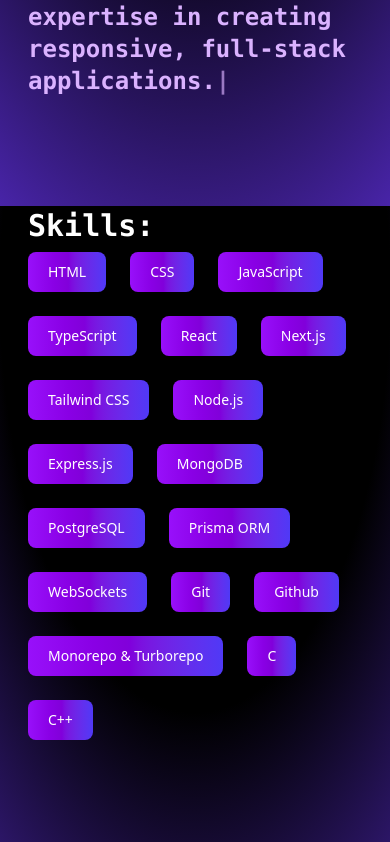
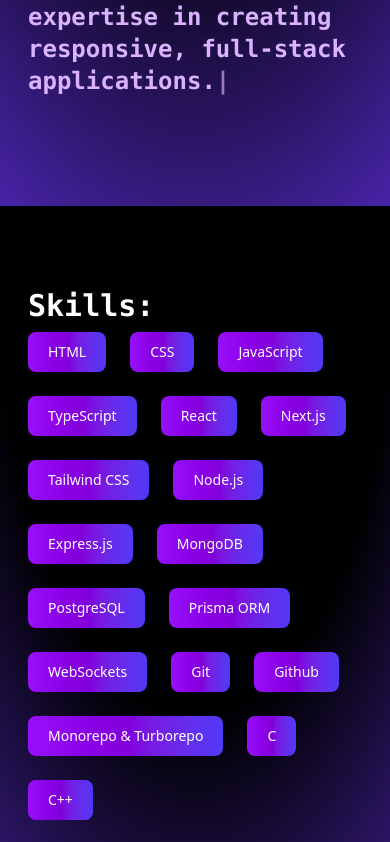
Before and after one commit to Adarsh-ops/Personal-Portfolio-Website, a Next.js app: page / in a window 390 px wide. Shown: the part 1482-2324 px from the top of the page. Built offline with nearby package versions, Linux system fonts and the light colour scheme.

Commit message:
Added margin

```diff
--- a/components/Skills.tsx
+++ b/components/Skills.tsx
@@ -31,7 +31,7 @@
 
   return (
     <motion.div
-      className="text-white px-7 pt-20 my-60 md:my-0 h-[70vh]"
+      className="text-white px-7 pt-20 my-80 md:my-0 h-[70vh]"
       initial="hidden"
       animate="visible"
       variants={containerVariants}
```
